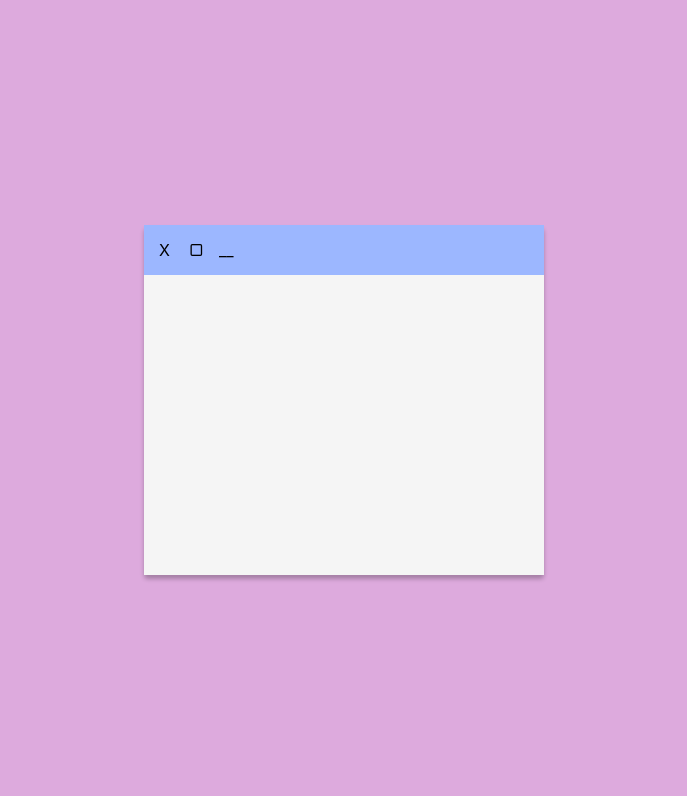
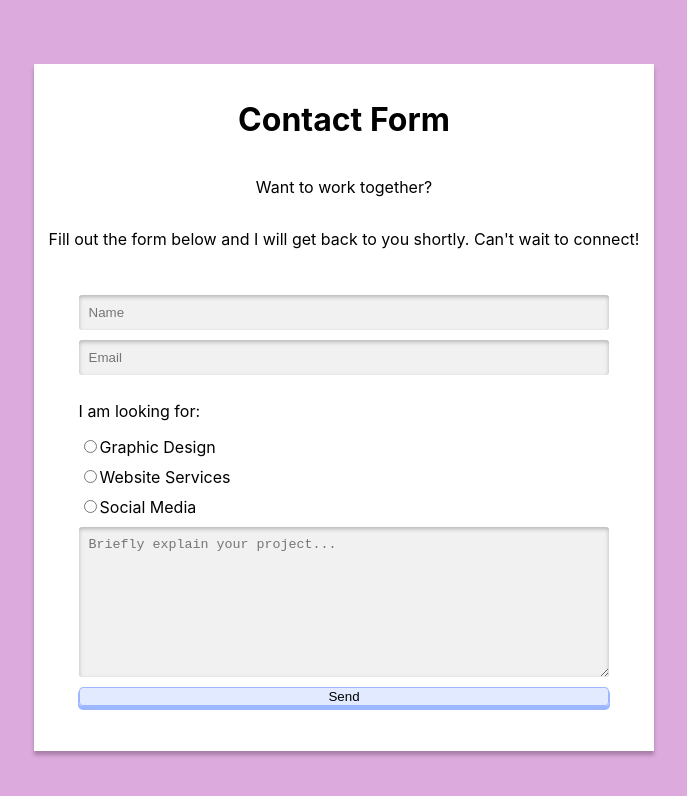
Before and after one commit to SirianniDEV/portfolio, a Next.js app: page / in a window 1280 px wide. Shown: the top 796 px of the page, without its empty margins (296-983 px from the left). Built offline with nearby package versions, Linux system fonts and the light colour scheme.

Commit message:
contract form

```diff
--- /dev/null
+++ b/components/button/index.js
@@ -0,0 +1,21 @@
+import styled from 'styled-components';
+
+const Button = styled.button
+`
+    background: ${props=>props.bg||"rgba(156, 183, 255, 0.29)"};
+    border: 1px solid #9CB7FF;
+    box-shadow: 0px 3px 0px 1px #9CB7FF;
+    border-radius: 4px;
+`
+
+export default function AppButton({
+    txt='hi',
+    bgColor = 'rgba(156, 183, 255, 0.29)',
+})
+{
+    return (
+        <>
+        <Button bg={bgColor} >{txt}</Button>
+        </>
+    )
+}
--- /dev/null
+++ b/components/contact/index.js
@@ -0,0 +1,116 @@
+import styled from 'styled-components';
+import { useState } from 'react';
+import AppButton from '../button';
+
+const Container = styled.div
+`
+    background: #FFFFFF;
+    box-shadow: 0px 4px 4px rgba(0, 0, 0, 0.25);
+    padding: 15px;
+
+`
+const Form = styled.div
+`
+    display:flex;
+    justify-content: center;
+    flex-direction: column;
+    padding: 30px;
+    gap: 10px;
+
+`
+
+const Info = styled.div
+`
+    display:flex;
+    align-items: center;
+    justify-content: center;
+    flex-direction: column;
+    margin: 0px;
+    padding: 0px;
+
+`
+const Message = styled.textarea
+`
+    background: #F1F1F1;
+    box-shadow: 0px 2px 4px 0px rgba(0, 0, 0, 0.25) inset;
+    border: none;
+    font: 14px;
+    padding: 10px;
+    border-radius: 3px;
+    height: 150px;
+`
+const Input = styled.input
+`
+    background: #F1F1F1;
+    box-shadow: 0px 2px 4px 0px rgba(0, 0, 0, 0.25) inset;
+    border: none;
+    font: 14px;
+    padding: 10px;
+    border-radius: 3px;
+
+`
+const RadioInput = styled.input
+`
+`
+
+
+export default function Contact(){
+
+        const [submitted, setSubmitted] = useState(false);
+        const handleSubmit = (event) => {
+         event.preventDefault();
+          setTimeout(() => {
+            setSubmitted(true);
+          }, 100);
+        };
+
+        if (submitted) {
+
+          return (
+            <Container>
+              <p>Thank you!</p>
+              <p>We'll be in touch soon.</p>
+              <AppButton txt='Go back home'/>
+            </Container>
+          );
+        };
+
+    return (
+        <Container>
+
+            <Info>
+            <h1>Contact Form</h1>
+            <p>Want to work together?</p>
+            <p> Fill out the form below and I will get back to you shortly. Can't wait to connect!</p>
+            </Info>
+
+            <Form
+                onSubmit={handleSubmit}
+                method="POST"
+                >
+
+            <Input type='text' placeholder='Name' name='FirstName'></Input>
+            <Input  type='text'placeholder='Email' name='Email' ></Input>
+
+            <div>
+             <p> I am looking for:</p>
+                <RadioInput type="radio" id="graphic design" name="services" value="graphic design"></RadioInput>
+                <label>Graphic Design </label>
+            </div>
+            <div>
+                <RadioInput type="radio" id="web services" name="services" value="web services"></RadioInput>
+                <label>Website Services </label>
+            </div>
+            <div>
+                <RadioInput type="radio" id="social media" name="services" value="social media"></RadioInput>
+                <label>Social Media </label>
+            </div>
+
+                <Message type='text' placeholder='Briefly explain your project...'/>
+
+                <AppButton type="submit" txt='Send' />
+
+            </Form>
+        </Container>
+    )
+}
--- a/pages/index.js
+++ b/pages/index.js
@@ -2,6 +2,7 @@ import Head from 'next/head'
 import Image from 'next/image'
 import styles from '../styles/Home.module.css'
 import Window from '../components/window'
+import Contact from '../components/contact'
 
 export default function Home() {
   return (
@@ -13,7 +14,9 @@ export default function Home() {
       </Head>
 
       <main className={styles.main}>
-        <Window/>
+        {/* <Window/> */}
+        <Contact/>
+
 
       </main>
     </div>
```
Also changed, not shown: 2 other files (tests, documents, lock files or other folders).
